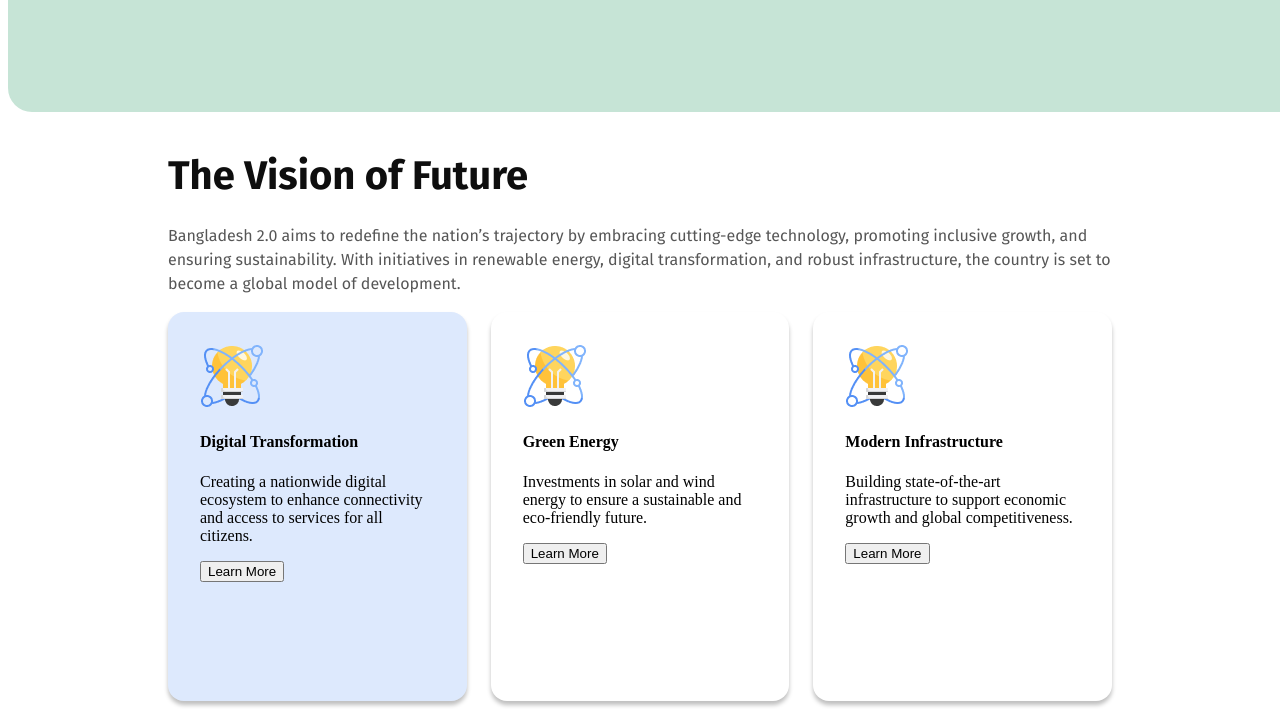
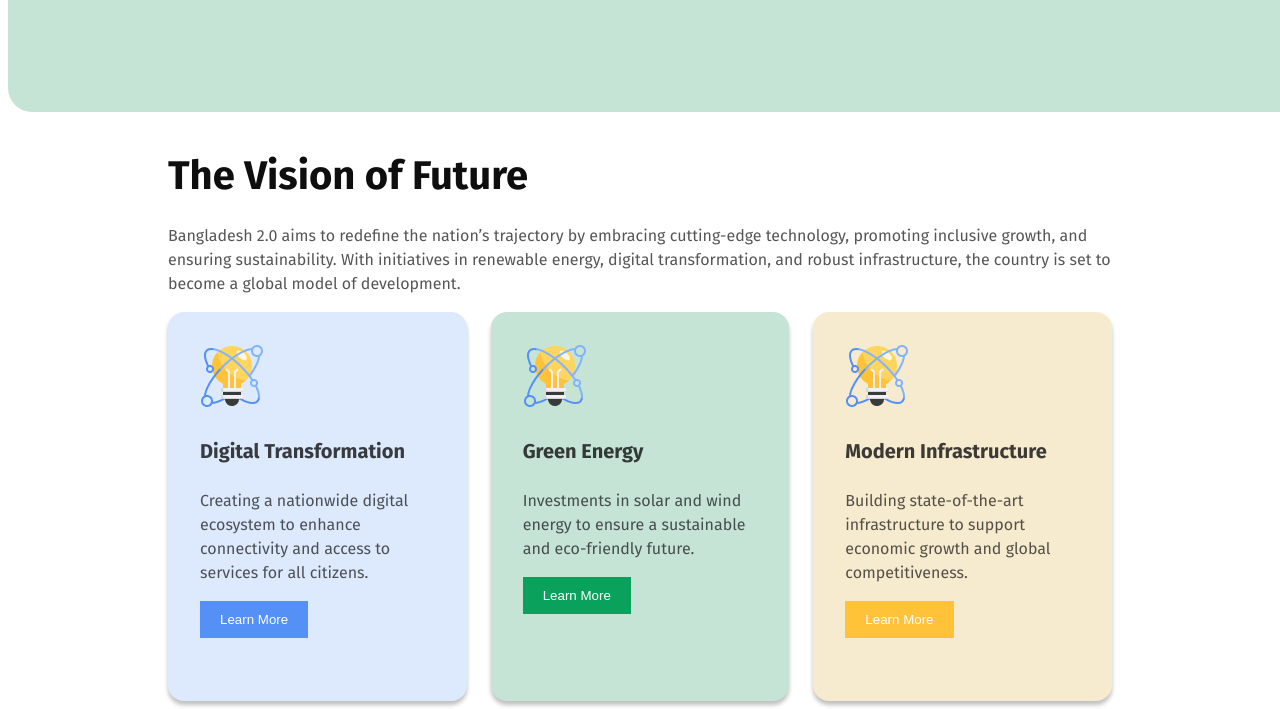
Before and after one commit to aniksaikot/My-Assinment, a plain HTML site: page index.html in a window 1280 px wide. Shown: the part 616-1325 px from the top of the page. Drawn offline with Linux system fonts and the light colour scheme.

Commit message:
this is my third commit

```diff
--- a/index.html
+++ b/index.html
@@ -50,24 +50,30 @@
                 <!-- .idea*4>img++h4.idea-title+p.idea-description -->
                 <div class="vision sky">
                     <img src="assets/card-icon.png" alt="">
-                    <h4 class="vision-name">Digital Transformation</h4>
-                    <p class="vision-description">Creating a nationwide digital ecosystem to enhance connectivity and
+                    <h4 class="vision-name h-edit">Digital Transformation</h4>
+                    <p class="vision-description v-edit">Creating a nationwide digital ecosystem to enhance connectivity
+                        and
                         access to services for all citizens.</p>
-                    <button>Learn More</button>
+
+                    <button class="btn-p">Learn More</button>
+
+
                 </div>
-                <div class="vision">
+                <div class="vision green">
                     <img src="assets/card-icon.png" alt="">
-                    <h4 class="vision-name">Green Energy</h4>
-                    <p class="vision-description">Investments in solar and wind energy to ensure a sustainable and
+                    <h4 class="vision-name h-edit">Green Energy</h4>
+                    <p class="vision-description v-edit">Investments in solar and wind energy to ensure a sustainable
+                        and
                         eco-friendly future.</p>
-                    <button>Learn More</button>
+                    <button class="btn-l">Learn More</button>
                 </div>
-                <div class="vision">
+                <div class="vision  yellow">
                     <img src="assets/card-icon.png" alt="">
-                    <h4 class="vision-name">Modern Infrastructure</h4>
-                    <p class="vision-description">Building state-of-the-art infrastructure to support economic growth
+                    <h4 class="vision-name h-edit">Modern Infrastructure</h4>
+                    <p class="vision-description v-edit">Building state-of-the-art infrastructure to support economic
+                        growth
                         and global competitiveness.</p>
-                    <button>Learn More</button>
+                    <button class="btn-yellow">Learn More</button>
                 </div>
 
 
--- a/style.css/ass.css
+++ b/style.css/ass.css
@@ -112,6 +112,78 @@ nav button:hover .btn {
     box-shadow: 0px 4px 4px 0px rgba(0, 0, 0, 0.25);
 }
 
+/* Background style color */
+
 .sky {
     background: rgba(84, 144, 245, 0.2);
 }
+
+.green {
+    background: rgb(198, 228, 214);
+}
+
+.yellow {
+    background: rgb(247, 235, 207);
+
+}
+
+
+.btn-p {
+    padding-top: 24px;
+    padding-bottom: 32px;
+    display: flex;
+    align-items: center;
+    gap: 48;
+    padding: 11px 20px 11px 20px;
+    margin: 0px;
+    color: rgb(255, 255, 255);
+    background-color: rgb(84, 144, 245);
+    border: none;
+}
+
+.btn-l {
+    padding-top: 24px;
+    padding-bottom: 32px;
+    display: flex;
+    align-items: center;
+    gap: 48;
+    padding: 11px 20px 11px 20px;
+    margin: 0px;
+    color: rgb(255, 255, 255);
+    background-color: rgb(9, 161, 92);
+    border: none;
+
+}
+
+.btn-yellow {
+    padding-top: 24px;
+    padding-bottom: 32px;
+    display: flex;
+    align-items: center;
+    gap: 48;
+    padding: 11px 20px 11px 20px;
+    margin: 0px;
+    color: rgb(255, 255, 255);
+    background-color: rgb(255, 194, 57);
+    border: none;
+}
+
+.h-edit {
+    color: rgba(14, 14, 14, 0.8);
+    font-family: Fira Sans;
+    font-size: 20px;
+    font-weight: 700;
+    line-height: 24px;
+    letter-spacing: 0%;
+    text-align: left;
+}
+
+.v-edit {
+    color: rgba(14, 14, 14, 0.7);
+    font-family: Fira Sans;
+    font-size: 16px;
+    font-weight: 400;
+    line-height: 24px;
+    letter-spacing: 0%;
+    text-align: left;
+}
```
